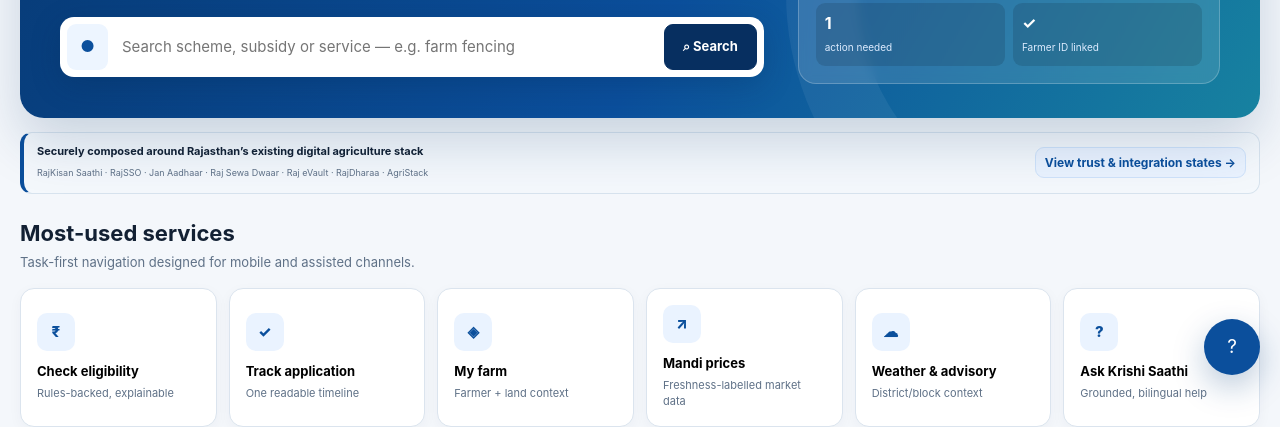
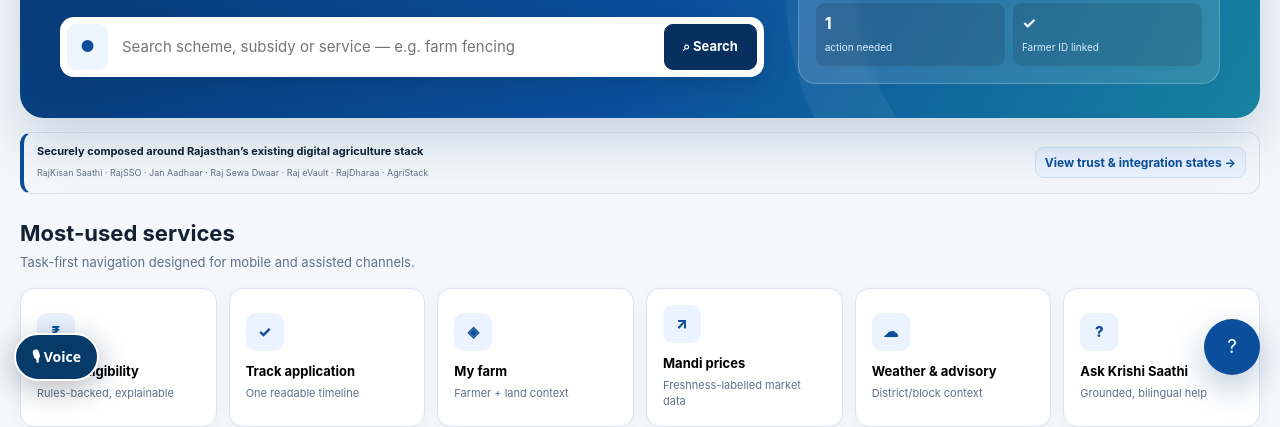
Before and after one commit to Sauravssoni/RIC-Agriculture-Portal-Revamp, a website: page index.html in a window 1280 px wide. Shown: the part 405-832 px from the top of the page. Drawn offline with Linux system fonts and the light colour scheme.

Commit message:
feat(ric): opt-in Oracle ASR gateway and reviewable native voice actions

```diff
--- /dev/null
+++ b/ric-voice.js
@@ -0,0 +1,219 @@
+/* RIC Oracle Voice v0.1: opt-in, same-origin Oracle ASR, human-confirmed native action. */
+(() => {
+  "use strict";
+  if (window.__RIC_ORACLE_VOICE_LOADED__) return;
+  window.__RIC_ORACLE_VOICE_LOADED__ = true;
+  const script = document.currentScript || document.querySelector("script[data-ric-project]");
+  const project = (script && script.getAttribute("data-ric-project")) || "";
+  const endpoint = "/_ric-voice";
+  const uri = verb => endpoint + "/" + verb + (project === "farmgraph" || project === "agrisetu" ? "/" : "");
+  const config = {
+    urvara: [
+      ["Run fertilizer jury mission", ["demo","jury","mission","डेमो","प्रदर्शन","शुरू"], "#jury", "", ""],
+      ["Analyze fertilizer demand", ["demand","forecast","requirement","मांग","पूर्वानुमान"], '[data-page="demand"]', "", ""],
+      ["Review fertilizer formulation", ["fertilizer","nutrient","formulation","खाद","उर्वरक","पोषक"], '[data-page="formulation"]', "", ""],
+      ["Review stock and distribution", ["stock","supply","distribution","गोदाम","वितरण"], '[data-page="supply"]', "", ""],
+      ["Review traceability", ["trace","quality","batch","tracking","गुणवत्ता","ट्रैकिंग"], '[data-page="trace"]', "", ""]
+    ],
+    rajhaq: [
+      ["Run scheme-guidance demonstration",["demo","guide","डेमो","मार्गदर्शन"],"#guide","",""],
+      ["Open citizen scheme guidance",["scheme","eligibility","citizen","योजना","पात्रता","नागरिक"],'[data-page="citizen"]',"",""],
+      ["Open evidence controls",["evidence","document","proof","दस्तावेज","सबूत"],'[data-page="evidence"]',"",""]
+    ],
+    shwas: [
+      ["Open clinical screening demonstration",["demo","judge","screen","डेमो","जांच"],"","", "Judge Mode"],
+      ["Open triage workbench",["triage","risk","screening","जोखिम","जांच"],"",'',"Screening"],
+      ["Open referrals",["referral","hospital","board","रेफरल","अस्पताल"],"","", "Referral"]
+    ],
+    dhool: [
+      ["Analyze mine dust",["dust","intelligence","prediction","धूल","प्रदूषण"],'[data-view="intelligence"]',"",""],
+      ["Review exposure",["exposure","workers","संपर्क","मजदूर"],'[data-view="exposure"]',"",""],
+      ["Review corrective actions",["action","closure","control","कार्रवाई","नियंत्रण"],'[data-view="operations"]',"",""]
+    ],
+    sakhi: [
+      ["Find suitable women's work",["women","work","job","employment","महिला","नौकरी","काम"],"","","Women Discovery"],
+      ["Review employer safety",["safety","employer","trust","सुरक्षा","नियोक्ता"],"","","Trust & Safety"],
+      ["Review childcare and travel",["childcare","travel","transport","बच्चे","यात्रा"],"","","Care & Mobility Map"]
+    ],
+    jal: [
+      ["Open groundwater evaluator",["demo","evaluator","water","groundwater","जल","पानी"],"","/evaluator",""],
+      ["Analyze priority block",["risk","block","priority","संकट","ब्लॉक"],"","/cases/demo-block",""],
+      ["Review recharge interventions",["recharge","intervention","भूजल","रिचार्ज"],"","/cases/demo-block/interventions",""]
+    ],
+    agrisetu: [
+      ["Run AgriStack guided demo",["demo","guided","डेमो","प्रदर्शन"],"#judgeMode","/mission-control/",""],
+      ["Analyze farm records",["farmgraph","land","parcel","खसरा","जमीन","खेत"],'[data-view="farmgraph"]',"/mission-control/",""],
+      ["Review record mismatches",["care","mutation","mismatch","reconcile","अंतर","मिलान"],'[data-view="care"]',"/mission-control/",""],
+      ["Open farmer service",["farmer","citizen","किसान"],"","/farmer/",""]
+    ],
+    farmgraph: [
+      ["Open crop-health guided demo",["demo","judge","डेमो","प्रदर्शन"],"","/demo/",""],
+      ["Capture crop evidence",["camera","image","photo","disease","scan","फोटो","रोग","जांच"],"","/field/scan/",""],
+      ["Analyze suspected outbreaks",["outbreak","cluster","spread","प्रकोप","फैलाव"],"","/outbreaks/",""],
+      ["Review plot digital twins",["twin","field","farm","खेत","डिजिटल"],"","/digital-twins/",""],
+      ["Open expert KVK referral",["expert","kvk","referral","विशेषज्ञ","सलाह"],"","/support/",""]
+    ],
+    aushadhi: [
+      ["Open medicine shortage assessment",["shortage","risk","medicine","दवा","कमी","जोखिम"],"","/risk",""],
+      ["Run guided medicine rescue",["demo","guided","mission","डेमो","अभियान"],"","/dashboard","Run Guided Mission"],
+      ["Plan medicine rescue",["rescue","transfer","stock","स्टॉक","हस्तांतरण"],"","/rescue",""],
+      ["Review delivery evidence",["proof","receipt","evidence","रसीद","प्रमाण"],"","/evidence",""]
+    ],
+    agripay: [
+      ["Review invoice claims",["invoice","claim","bill","payment","बिल","भुगतान"],"","/intake",""],
+      ["Open dealer onboarding",["dealer","onboarding","registration","डीलर","पंजीकरण"],"","/onboarding",""],
+      ["Analyze financial impact",["impact","analytics","money","प्रभाव","विश्लेषण"],"","/impact",""]
+    ],
+    rajkisan: [
+      ["Discover agriculture services",["service","scheme","application","सेवा","योजना","आवेदन"],"","","Services"],
+      ["Find eligibility guidance",["eligibility","document","पात्रता","दस्तावेज"],"","","Eligibility"],
+      ["Show department analytics",["analytics","dashboard","विश्लेषण"],"","","Analytics"]
+    ],
+    taap: [
+      ["Open field heat safety",["field","worker","heat","गर्मी","मजदूर"],"","/field",""],
+      ["Review heat forecast",["forecast","risk","warning","पूर्वानुमान","चेतावनी"],"","","Forecast"],
+      ["Open protected shift planning",["shift","planning","schedule","शिफ्ट","समय"],"","","Protected Shift"]
+    ],
+    janani: [
+      ["Review maternal case and care",["case","mother","pregnancy","maternal","गर्भ","माँ","माता"],"","","Case & Care"],
+      ["Analyze referral readiness",["referral","hospital","transport","रेफरल","अस्पताल"],"","","Referral"],
+      ["Review district intelligence",["district","forecast","risk","जिला","जोखिम"],"","","Intelligence"]
+    ],
+    heritage: [
+      ["Run heritage crowd scenario",["demo","demand","recovery","डेमो","भीड़"],"","","Start guided incident replay"],
+      ["Analyze visitor load",["forecast","capacity","footfall","पर्यटक","क्षमता"],'[data-view="recovery"]',"",""],
+      ["Review conservation actions",["heritage","conservation","clean","संरक्षण","सफाई"],'[data-view="cleanliness"]',"",""]
+    ],
+    drone: [
+      ["Enter drone services MVP",["demo","prototype","start","डेमो","शुरू"],"","","Enter MVP Prototype"],
+      ["Analyze drone service demand",["demand","service","request","मांग","सेवा"],"","","Demand"],
+      ["Review drone compliance",["compliance","safety","pilot","सुरक्षा","नियम"],"","","Compliance"]
+    ]
+  };
+  const actions = config[project];
+  if (!actions) { console.warn("RIC Oracle Voice: unknown dashboard key"); return; }
+  const langOptions = [
+    ["hi","हिंदी (Hindi)"],["en","English"],["auto","Auto-detect"],
+    ["raj-marwari","मारवाड़ी · experimental Hindi-assisted"],
+    ["raj-mewari","मेवाड़ी · experimental Hindi-assisted"],
+    ["raj-dhundhari","ढूंढाड़ी · experimental Hindi-assisted"],
+    ["raj-harauti","हाड़ौती · experimental Hindi-assisted"],
+    ["raj-wagdi","वागड़ी · experimental Hindi-assisted"],
+    ["raj-bagri","बागड़ी · experimental Hindi-assisted"]
+  ];
+  function text(el, value) { if(el) el.textContent = String(value); }
+  const css = document.createElement("style");
+  css.textContent = '#ricv{position:fixed;bottom:14px;left:14px;z-index:2147483000;color:#14283c;font:14px/1.45 system-ui,Arial,sans-serif;max-width:calc(100vw - 28px)}'+
+   '#ricv *{box-sizing:border-box}#ricv button,#ricv select,#ricv textarea{font:inherit}#ricv .trigger{min-width:56px;min-height:48px;border:2px solid #fff;background:#063b69;color:white;border-radius:30px;padding:9px 16px;box-shadow:0 7px 30px #071c3550;cursor:pointer;font-weight:750}'+
+   '#ricv .pane{width:min(370px,calc(100vw - 28px));max-height:min(610px,calc(100dvh - 84px));overflow:auto;background:#fff;border:1px solid #bbccdc;border-radius:16px;box-shadow:0 12px 50px #071c3550;margin-bottom:8px;padding:16px;display:none}'+
+   '#ricv.open .pane{display:block}#ricv h2{font-size:16px!important;margin:0 0 6px!important;color:#143c60!important}#ricv small{display:block;color:#415872;font-size:11px;line-height:1.5;margin:5px 0}#ricv select,#ricv textarea{width:100%;border:1px solid #97adbe;border-radius:9px;background:white;color:#14283c;padding:9px;margin:5px 0}'+
+   '#ricv textarea{min-height:76px;resize:vertical}#ricv .controls{display:flex;flex-wrap:wrap;gap:7px;margin:9px 0}#ricv .controls button{padding:9px 11px;border-radius:9px;border:1px solid #345775;color:#133958;background:#edf5fa;cursor:pointer;min-height:42px}#ricv .controls button.primary{background:#0d527d;color:white}#ricv button:disabled{opacity:.45;cursor:not-allowed}#ricv .status{background:#eef4f8;color:#1f4057;border-radius:8px;padding:9px;font-size:12px;min-height:33px;white-space:pre-wrap}#ricv label{font-size:12px;font-weight:650;color:#284660}#ricv .consent{display:flex;gap:9px;align-items:start}#ricv .consent input{margin-top:4px;flex-shrink:0}'+
+   '@media(max-width:480px){#ricv{bottom:8px;left:8px;max-width:calc(100vw - 16px)}#ricv .pane{width:calc(100vw - 16px);max-height:calc(100dvh - 74px)}#ricv .trigger{min-height:46px}}@media print{#ricv{display:none}}';
+  document.head.appendChild(css);
+  const host = document.createElement("div");host.id="ricv";
+  host.innerHTML = '<div class="pane" role="dialog" aria-label="Syntheon Oracle voice controls" aria-modal="false">'+
+   '<h2>🎙 Oracle Voice · '+project.toUpperCase()+'</h2>'+
+   '<small>Consent-based speech input. Oracle Whisper returns an UNVERIFIED transcript; edit it before running any action. No Government decision occurs automatically.</small>'+
+   '<label for="ricv-lang">Spoken language</label><select id="ricv-lang"></select>'+
+   '<label class="consent"><input id="ricv-consent" type="checkbox"><span>I agree to send one short audio clip to Syntheon’s Oracle ASR for temporary transcription.</span></label>'+
+   '<div class="controls"><button id="ricv-record" class="primary">● Record</button><button id="ricv-stop" disabled>■ Stop</button><button id="ricv-refresh">Check Oracle</button></div>'+
+   '<label for="ricv-transcript">Review or correct transcript</label><textarea id="ricv-transcript" placeholder="Your editable transcript appears here. You can also type a command."></textarea>'+
+   '<label for="ricv-action">Approved dashboard workflow</label><select id="ricv-action"></select>'+
+   '<div class="controls"><button id="ricv-run" class="primary">Run selected native workflow</button><button id="ricv-close">Close</button></div>'+
+   '<div id="ricv-status" class="status" role="status" aria-live="polite">Checking Oracle capability…</div>'+
+   '<small>Microphone permission is requested only when you press Record. Max 14 seconds. Hindi/English supported; regional dialects are experimental Hindi-assisted decoding, not native certified ASR.</small></div>'+
+   '<button class="trigger" id="ricv-open" aria-label="Open Oracle voice assistant" aria-expanded="false">🎙 Voice</button>';
+  const get=(id)=>host.querySelector("#"+id), setStatus=(msg)=>text(get("ricv-status"),msg);
+  const lng=get("ricv-lang"), act=get("ricv-action"), open=get("ricv-open");
+  langOptions.forEach(([value,label])=>{const o=document.createElement("option");o.value=value;o.textContent=label;lng.appendChild(o)});
+  const opt=document.createElement("option");opt.value="auto";opt.textContent="Detect from transcript";act.appendChild(opt);
+  actions.forEach((item,i)=>{const o=document.createElement("option");o.value=String(i);o.textContent=item[0];act.appendChild(o)});
+  function normalize(s){return String(s||"").toLocaleLowerCase().trim().replace(/\s+/g," ")}
+  function matches(item,s){const norm=normalize(s);return item[1].some(x=>norm.includes(normalize(x)))}
+  function guessed(textValue){const q=normalize(textValue);if(!q)return -1;const ix=actions.findIndex(a=>matches(a,q));return ix}
+  function updateGuess(){const ix=guessed(get("ricv-transcript").value);if(act.value==="auto"){setStatus(ix>=0?"Suggested action: "+actions[ix][0]+". Verify and press Run.":"Transcript ready; choose a supported workflow from the list or rephrase.");}}
+  get("ricv-transcript").addEventListener("input",updateGuess);
+  async function checkCapability(){
+    try {const r=await fetch(uri("capabilities"),{method:"GET",cache:"no-store",credentials:"same-origin"});
+      if(!r.ok)throw Error("gateway HTTP "+r.status);
+      const j=await r.json();setStatus(j.available?"Oracle ASR online. Consent and tap Record.":"Oracle reached but Whisper unavailable. Typed commands remain usable.");
+      return !!j.available;
+    } catch(e){setStatus("Oracle voice gateway unavailable: "+String(e.message||e)+". Typed commands still work.");return false;}
+  }
+  let recorder=null, stream=null, chunks=[], clipTimer=null, active=false;
+  function release(){if(clipTimer){clearTimeout(clipTimer);clipTimer=null;}if(stream){stream.getTracks().forEach(t=>t.stop());stream=null;}}
+  function state(recording){active=recording;get("ricv-record").disabled=recording;get("ricv-stop").disabled=!recording;}
+  async function record(){
+    if(active)return;
+    if(!get("ricv-consent").checked){setStatus("Recording blocked: explicit consent is required.");return;}
+    if(!window.isSecureContext || !navigator.mediaDevices?.getUserMedia || !window.MediaRecorder){setStatus("Microphone API unavailable. Use HTTPS and a modern browser, or type a command.");return;}
+    if(!(await checkCapability()))return;
+    try {
+      stream=await navigator.mediaDevices.getUserMedia({audio:{echoCancellation:true,noiseSuppression:true},video:false});
+      const formats=["audio/webm;codecs=opus","audio/mp4","audio/webm","audio/ogg;codecs=opus"];
+      const mime=formats.find(m=>MediaRecorder.isTypeSupported(m))||"";
+      recorder=new MediaRecorder(stream,mime?{mimeType:mime}:undefined);chunks=[];
+      recorder.ondataavailable=e=>{if(e.data?.size)chunks.push(e.data)};
+      recorder.onerror=()=>{setStatus("Recording failed; retry or type.");release();state(false)};
+      recorder.onstop=async()=>{const blob=new Blob(chunks,{type:recorder?.mimeType||mime||"audio/webm"});chunks=[];release();state(false);await transcribe(blob)};
+      recorder.start(250);state(true);setStatus("Recording… speak clearly. Automatically stops at 14 seconds.");
+      clipTimer=setTimeout(stop,14000);
+    }catch(e){release();state(false);setStatus(e.name==="NotAllowedError"?"Microphone denied. Enable it in browser site settings and retry.":"Microphone error: "+String(e.name||e.message||e))}
+  }
+  function stop(){if(recorder&&recorder.state==="recording"){setStatus("Preparing audio…");recorder.stop()}else{release();state(false)}}
+  async function transcribe(blob){
+    if(blob.size<200){setStatus("No audio received. Please record again.");return;}
+    if(blob.size>2500000){setStatus("Clip exceeded Oracle's 2.5 MB maximum. Please record a shorter clip.");return;}
+    const lang=lng.value;
+    const mime=blob.type.includes("mp4")?"audio/mp4":blob.type.includes("ogg")?"audio/ogg":"audio/webm";
+    const ext=mime==="audio/mp4"?"m4a":mime==="audio/ogg"?"ogg":"webm";
+    const fd=new FormData();fd.append("file",blob,"ric_voice."+ext);
+    setStatus("Transcribing through Oracle Whisper… audio is not saved by this app.");
+    const controller=new AbortController();const timer=setTimeout(()=>controller.abort(),150000);
+    try{
+      const r=await fetch(uri("transcribe")+"?consent=true&lang="+encodeURIComponent(lang),{method:"POST",body:fd,signal:controller.signal,credentials:"same-origin",cache:"no-store"});
+      let j={};try{j=await r.json()}catch{}
+      if(!r.ok){throw Error("Oracle HTTP "+r.status+" "+String(j.detail||""));}
+      const word=String(j.text||"").slice(0,1000);
+      if(!word){setStatus("Oracle detected no usable speech. Retry or type.");return}
+      get("ricv-transcript").value=word;act.value="auto";updateGuess();
+      const k=guessed(word);
+      setStatus("Oracle transcription received (UNVERIFIED). Review the text"+(k>=0?" and proposed native workflow: "+actions[k][0]:"; choose a workflow")+".");
+    }catch(e){setStatus("Transcription failed or timed out: "+String(e.message||e)+". No workflow was executed. You can type the command.");}
+    finally{clearTimeout(timer)}
+  }
+  function visible(el){const r=el.getBoundingClientRect();return r.width>0&&r.height>0&&getComputedStyle(el).visibility!=="hidden"&&!el.disabled}
+  function findNativeByText(phrase){
+    const q=normalize(phrase);
+    const els=Array.from(document.querySelectorAll('button,a,[role="button"]')).filter(visible);
+    return els.find(x=>normalize(x.textContent).includes(q))||null;
+  }
+  function run(){
+    const content=get("ricv-transcript").value.trim();if(!content){setStatus("No transcript. Speak or type what you want to do.");return;}
+    const idx=act.value==="auto"?guessed(content):Number(act.value);
+    if(idx<0||idx>=actions.length){setStatus("No safe matching action. Choose a native workflow explicitly; nothing was executed.");return;}
+    const a=actions[idx],selector=a[2],route=a[3],button=a[4];
+    // Only allow fixed built-in routes and known controls. Never build navigation from transcript.
+    if(route&&location.pathname.replace(/\/$/,"")!==route.replace(/\/$/,"")){
+      setStatus("Opening native "+a[0]+" page; use its own controls for analysis.");
+      location.assign(route);
+      return;
+    }
+    const el=(selector&&document.querySelector(selector))||(button&&findNativeByText(button));
+    if(el&&visible(el)){el.click();setStatus("Native dashboard workflow opened: "+a[0]+". Inspect its actual results and status.");host.classList.remove("open");open.setAttribute("aria-expanded","false");}
+    else if(route){setStatus("Native "+a[0]+" page is already open. Use its workflow controls; no simulated results were created.");}
+    else{setStatus("Native control not currently visible for "+a[0]+". Navigate to that module manually; no false analysis was created.");}
+  }
+  const init=()=>{
+    document.body.appendChild(host);
+    open.addEventListener("click",()=>{const shown=host.classList.toggle("open");open.setAttribute("aria-expanded",String(shown));if(shown)checkCapability()});
+    get("ricv-close").addEventListener("click",()=>host.classList.remove("open"));
+    get("ricv-record").addEventListener("click",record);
+    get("ricv-stop").addEventListener("click",stop);
+    get("ricv-refresh").addEventListener("click",checkCapability);
+    get("ricv-run").addEventListener("click",run);
+    document.addEventListener("visibilitychange",()=>{if(document.hidden&&active)stop()});
+    window.addEventListener("pagehide",release);
+  };
+  if(document.readyState==="loading")document.addEventListener("DOMContentLoaded",init,{once:true});else init();
+})();
```
Also changed, not shown: index.html (+1 -0 lines), vercel.json.
